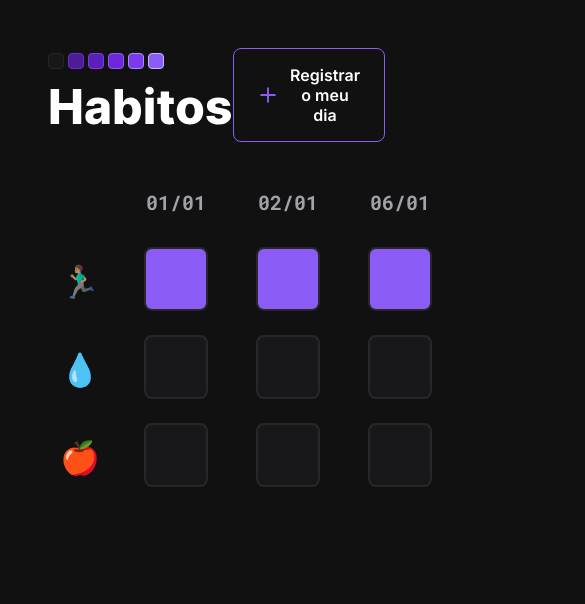
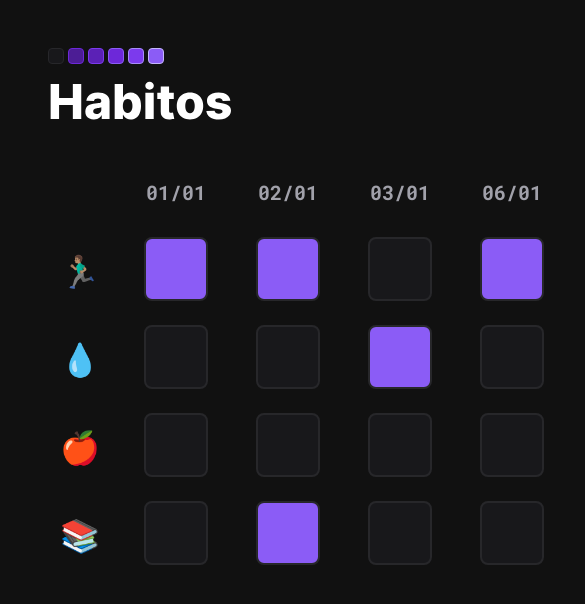
Before and after one commit to GabrielBritto1/setup-habitos, a plain HTML site: page index.html in a window 390 px wide. Shown: the top 604 px of the page, 585 px wide, since content can reach past the window. Drawn offline with nearby package versions, Linux system fonts and the light colour scheme.

Commit message:
adição do input.js

```diff
--- a/assets/css/style.css
+++ b/assets/css/style.css
@@ -10,6 +10,9 @@
     justify-content: space-between;
 
     padding: 48px;
+
+    position: fixed;
+    width: 100%;
 }
 
 body {
@@ -21,7 +24,8 @@ body {
 
 #form-habits {
     display: flex;
-    padding: 0 48px;
+    padding: 180px 48px 48px;
+    width: fit-content;
 }
 
 .habits {
@@ -118,3 +122,10 @@ input:checked {
     position: relative;
     top: 2px;
 }
+
+@media (max-width:570px) {
+    .botao_registro {
+        display: none;
+    }
+
+}
--- a/assets/js/script.js
+++ b/assets/js/script.js
@@ -2,10 +2,10 @@ const form = document.querySelector("#form-habits")
 const nlwSetup = new NLWSetup(form)
 
 const data = {
-    run: ["01-01", "01-02", "01-06"],
+    run: ['01-01', '01-02', '01-06', '01-07', '01-08'],
+    water: ['01-03'],
+    study: ['01-02'],
 }
 
 nlwSetup.setData(data)
 nlwSetup.load()
-
-console.log(nlwSetup)
--- a/index.html
+++ b/index.html
@@ -35,6 +35,7 @@
             <div class="habit" data-name="run">🏃🏽‍♂️</div>
             <div class="habit" data-name="water">💧</div>
             <div class="habit" data-name="food">🍎</div>
+            <div class="habit" data-name="study">📚</div>
         </div>
 
         <div class="days"></div>
```
